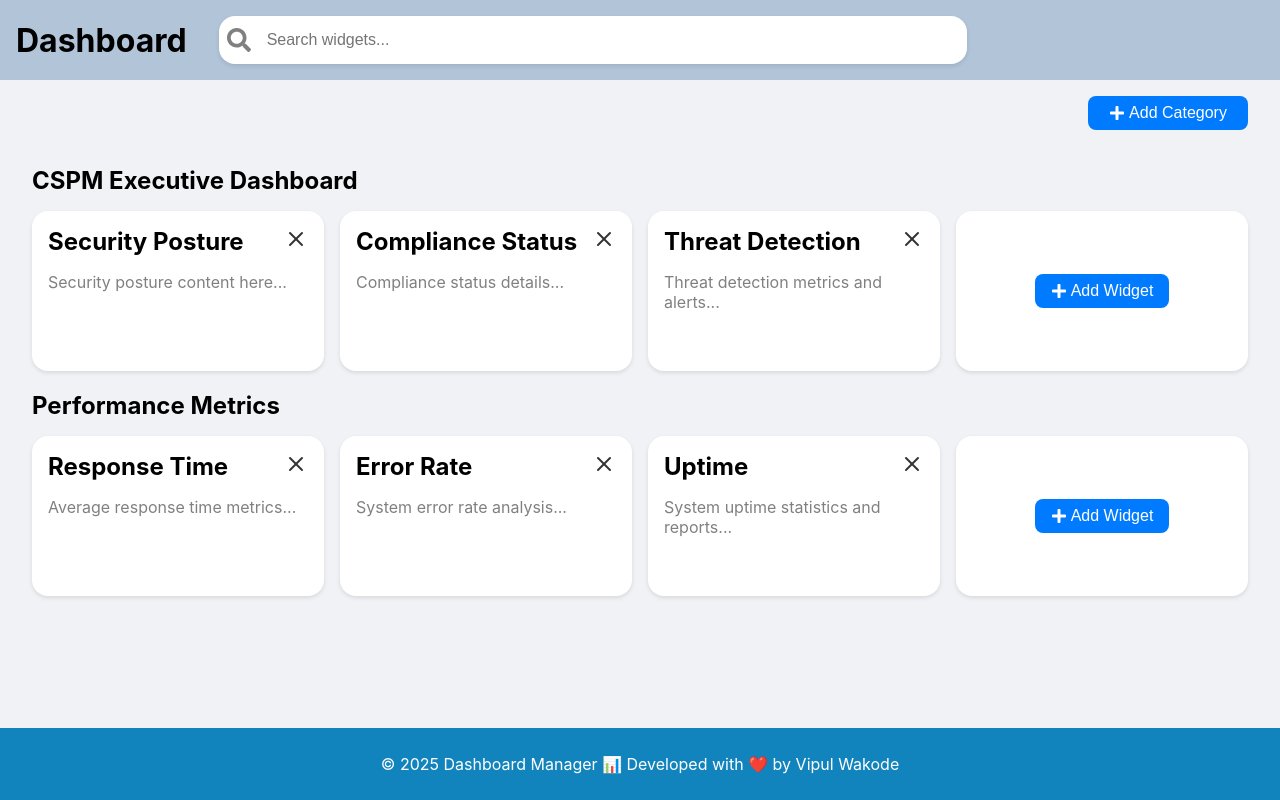
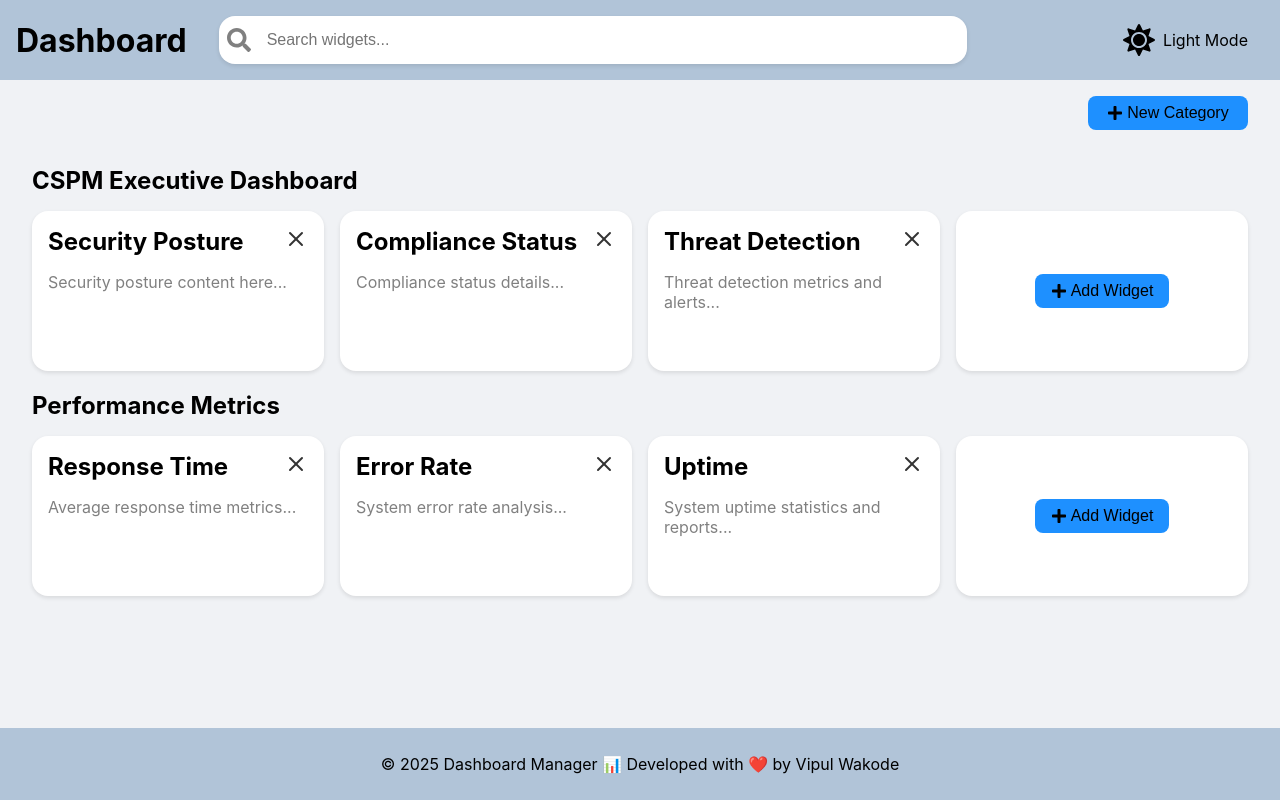
Before and after one commit to vipulwakode/Dashboard-Manager, a React (Vite) app: page / in a window 1280 px wide. Built offline with nearby package versions, Linux system fonts and the light colour scheme.

Commit message:
add theme

```diff
--- a/src/App.jsx
+++ b/src/App.jsx
@@ -3,6 +3,7 @@ import { Provider } from "react-redux";
 import { store } from "./store";
 import Dashboard from "./components/Dashboard";
 import { createGlobalStyle } from "styled-components";
+import ThemeWrapper from "./components/ThemeWrapper";
 
 const GlobalStyle = createGlobalStyle`
   * {
@@ -24,8 +25,10 @@ const GlobalStyle = createGlobalStyle`
 function App() {
   return (
     <Provider store={store}>
-      <GlobalStyle />
-      <Dashboard />
+      <ThemeWrapper>
+        <GlobalStyle />
+        <Dashboard />
+      </ThemeWrapper>
     </Provider>
   );
 }
--- a/src/components/Category.jsx
+++ b/src/components/Category.jsx
@@ -22,13 +22,14 @@ const CategoryContainer = styled.div`
 `;
 
 const CategoryTitle = styled.h2`
+  color: ${({ theme }) => theme.bodyText};
   margin-bottom: 1rem;
 `;
 
 const WidgetCard = styled.div`
   display: flex;
   flex-direction: column;
-  background-color: white;
+  background-color: ${({ theme }) => theme.widgetBackground};
   border-radius: 1rem;
   padding: 1rem;
   z-index: 10;
@@ -43,8 +44,8 @@ const AddButton = styled.button`
   align-items: center;
   gap: 0.25rem;
   justify-content: center;
-  background-color: #007bff;
-  color: white;
+  background-color: ${({ theme }) => theme.buttonBackground};
+  color: ${({ theme }) => theme.buttonText};
   border: none;
   border-radius: 0.5rem;
   padding: 0.5rem 1rem;
@@ -52,7 +53,7 @@ const AddButton = styled.button`
   cursor: pointer;
 
   &:hover {
-    background-color: #0056b3;
+    background-color: ${({ theme }) => theme.buttonHover};
   }
 `;
 
--- a/src/components/Dashboard.jsx
+++ b/src/components/Dashboard.jsx
@@ -14,6 +14,8 @@ const Container = styled.div`
   width: 100%;
   height: 100vh;
   overflow: hidden;
+  background-color: ${({ theme }) => theme.bodyBackground};
+  color: ${({ theme }) => theme.bodyText};
 `;
 
 const CategoryContainer = styled.div`
@@ -38,8 +40,9 @@ const AddButton = styled.button`
   align-items: center;
   gap: 0.25rem;
   justify-content: center;
-  background-color: #007bff;
-  color: white;
+  background-color: ${({ theme }) =>
+    theme.buttonBackground}; /* Dynamic button background */
+  color: ${({ theme }) => theme.buttonText};
   border: none;
   border-radius: 0.5rem;
   padding: 0.5rem 1rem;
@@ -48,7 +51,7 @@ const AddButton = styled.button`
   width: 10rem;
   margin-left: 1rem;
   &:hover {
-    background-color: #0056b3;
+    background-color: ${({ theme }) => theme.buttonHover};
   }
 `;
 
@@ -82,7 +85,7 @@ const Dashboard = () => {
       <Header />
       <ButtonWrapper>
         <AddButton onClick={() => setShowAddCategoryModal(true)}>
-          <FaPlus /> Add Category
+          <FaPlus /> New Category
         </AddButton>
       </ButtonWrapper>
       <CategoryContainer>
--- a/src/components/Footer.jsx
+++ b/src/components/Footer.jsx
@@ -5,7 +5,7 @@ const FooterContainer = styled.div`
   display: flex;
   justify-content: center;
   align-items: center;
-  background-color: rgb(18, 132, 189);
+  background-color: ${({ theme }) => theme.headerBackground};
   color: white;
   text-align: center;
   padding: 1rem;
@@ -13,10 +13,17 @@ const FooterContainer = styled.div`
   height: 4.5rem;
 `;
 
+const FooterText = styled.p`
+  font-size: 1rem;
+  color: ${({ theme }) => theme.bodyText};
+`;
+
 const Footer = () => {
   return (
     <FooterContainer>
-      <p>© 2025 Dashboard Manager 📊 Developed with ❤️ by Vipul Wakode</p>
+      <FooterText>
+        © 2025 Dashboard Manager 📊 Developed with ❤️ by Vipul Wakode
+      </FooterText>
     </FooterContainer>
   );
 };
--- a/src/components/Header.jsx
+++ b/src/components/Header.jsx
@@ -1,10 +1,13 @@
 import React from "react";
 import styled from "styled-components";
 import SearchBar from "./SearchBar";
+import { FaMoon, FaSun } from "react-icons/fa";
+import { useDispatch, useSelector } from "react-redux";
+import { toggleTheme } from "../store/dashboardSlice";
 
 const Container = styled.div`
   display: flex;
-  background-color: rgb(177, 196, 216);
+  background-color: ${({ theme }) => theme.headerBackground};
   height: 5rem;
   padding: 1rem;
   align-items: center;
@@ -18,16 +21,60 @@ const Title = styled.h1`
   margin: 0;
   font-size: 2rem;
   @media (max-width: 576px) {
-    font-size: 1.5rem;
-    flex-shrink: 0;
+    display: none;
   }
 `;
 
+const ThemeContainer = styled.div`
+  display: flex;
+  align-items: center;
+  gap: 0.5rem;
+  margin-left: auto;
+  padding: 0.5rem 1rem;
+  background-color: ${({ theme }) => theme.themeToggleBackground};
+  cursor: pointer;
+`;
+
+const DarkThemeIcon = styled(FaMoon)`
+  width: 2rem;
+  height: 2rem;
+`;
+
+const LightThemeIcon = styled(FaSun)`
+  width: 2rem;
+  height: 2rem;
+`;
+
+const ThemeText = styled.span`
+  font-size: 1rem;
+  color: ${({ theme }) => theme.headerText};
+`;
+
 const Header = () => {
+  const dispatch = useDispatch();
+  const theme = useSelector((state) => state.dashboard.theme);
+
+  const handleToggleTheme = () => {
+    dispatch(toggleTheme());
+  };
+
   return (
     <Container>
       <Title>Dashboard</Title>
       <SearchBar placeholder="Search widgets" />
+      <ThemeContainer onClick={handleToggleTheme}>
+        {theme === "light" ? (
+          <>
+            <LightThemeIcon size={24} color="#000" />
+            <ThemeText>Light Mode</ThemeText>
+          </>
+        ) : (
+          <>
+            <DarkThemeIcon size={24} color="#fff" />
+            <ThemeText>Dark Mode</ThemeText>
+          </>
+        )}
+      </ThemeContainer>
     </Container>
   );
 };
--- a/src/components/SearchBar.jsx
+++ b/src/components/SearchBar.jsx
@@ -8,7 +8,7 @@ const SearchBarContainer = styled.div`
   display: flex;
   width: 60%;
   align-items: center;
-  background-color: white;
+  background-color: ${({ theme }) => theme.searchBarBackground};
   border-radius: 1rem;
   height: 3rem;
   padding: 0 0.5rem;
@@ -23,9 +23,10 @@ const SearchBarContainer = styled.div`
 const Input = styled.input`
   flex: 1;
   padding: 0.5rem;
+  background-color: ${({ theme }) => theme.searchBarBackground};
   border: none;
   outline: none;
-  color: black;
+  color: ${({ theme }) => theme.bodyText};
   font-size: 1rem;
   width: 100%;
 `;
@@ -38,7 +39,7 @@ const SearchIcon = styled(FaSearch)`
 
 const CloseIcon = styled(FiX)`
   cursor: pointer;
-  color: #333;
+  color: ${({ theme }) => theme.closeIconColor};
   font-size: 1.5rem;
   margin-right: 0.5rem;
 `;
--- /dev/null
+++ b/src/components/ThemeWrapper.jsx
@@ -0,0 +1,41 @@
+import React from "react";
+import { useSelector } from "react-redux";
+import { ThemeProvider } from "styled-components";
+
+const lightTheme = {
+  bodyBackground: "#f0f2f5",
+  bodyText: "#000",
+  headerBackground: "rgb(177, 196, 216)",
+  headerText: "#000",
+  widgetBackground: "#fff",
+  widgetBoxShadow: "rgba(0, 0, 0, 0.1)",
+  closeIconColor: "#333",
+  buttonBackground: "#1e90ff",
+  buttonHover: "#1c86ee",
+  searchBarBackground: "#fff",
+};
+
+const darkTheme = {
+  bodyBackground: "#121212",
+  bodyText: "#ccc",
+  headerBackground: "rgb(51, 51, 51)",
+  headerText: "#fff",
+  widgetBackground: "rgb(51, 51, 51)",
+  widgetBoxShadow: "rgba(255, 255, 255, 0.1)",
+  closeIconColor: "#fff",
+  buttonBackground: "#555",
+  buttonHover: "#777",
+  searchBarBackground: "rgb(60, 60, 60)",
+};
+
+const ThemeWrapper = ({ children }) => {
+  const theme = useSelector((state) => state.dashboard.theme);
+
+  return (
+    <ThemeProvider theme={theme === "light" ? lightTheme : darkTheme}>
+      {children}
+    </ThemeProvider>
+  );
+};
+
+export default ThemeWrapper;
--- a/src/components/Widget.jsx
+++ b/src/components/Widget.jsx
@@ -7,15 +7,16 @@ import { useDispatch } from "react-redux";
 const WidgetCard = styled.div`
   display: flex;
   flex-direction: column;
-  background-color: white;
+  background-color: ${({ theme }) => theme.widgetBackground};
   border-radius: 1rem;
   padding: 1rem;
   z-index: 10;
   height: 10rem;
-  box-shadow: 0 2px 4px rgba(0, 0, 0, 0.1);
+  box-shadow: 0 2px 4px ${({ theme }) => theme.widgetBoxShadow};
 `;
 
 const WidgetName = styled.h2`
+  color: ${({ theme }) => theme.bodyText};
   font-size: 1.5rem;
   margin: 0;
 `;
@@ -31,7 +32,7 @@ const Header = styled.div`
 
 const CloseIcon = styled(FiX)`
   cursor: pointer;
-  color: #333;
+  color: ${({ theme }) => theme.closeIconColor};
   font-size: 1.5rem;
 `;
 
--- a/src/store/dashboardSlice.js
+++ b/src/store/dashboardSlice.js
@@ -7,6 +7,7 @@ const dashboardSlice = createSlice({
   initialState: {
     categories: initialData.categories,
     searchTerm: '',
+    theme: 'light',
   },
   reducers: {
     addCategory: (state, action) => {
@@ -40,9 +41,12 @@ const dashboardSlice = createSlice({
     },
     setSearchTerm: (state, action) => {
       state.searchTerm = action.payload;
+    },
+    toggleTheme: (state) => {
+      state.theme = state.theme === 'light' ? 'dark' : 'light';
     }
   }
 });
 
-export const { addCategory,addWidget, removeWidget, setSearchTerm } = dashboardSlice.actions;
+export const { addCategory,addWidget, removeWidget, setSearchTerm , toggleTheme} = dashboardSlice.actions;
 export default dashboardSlice.reducer;
```
